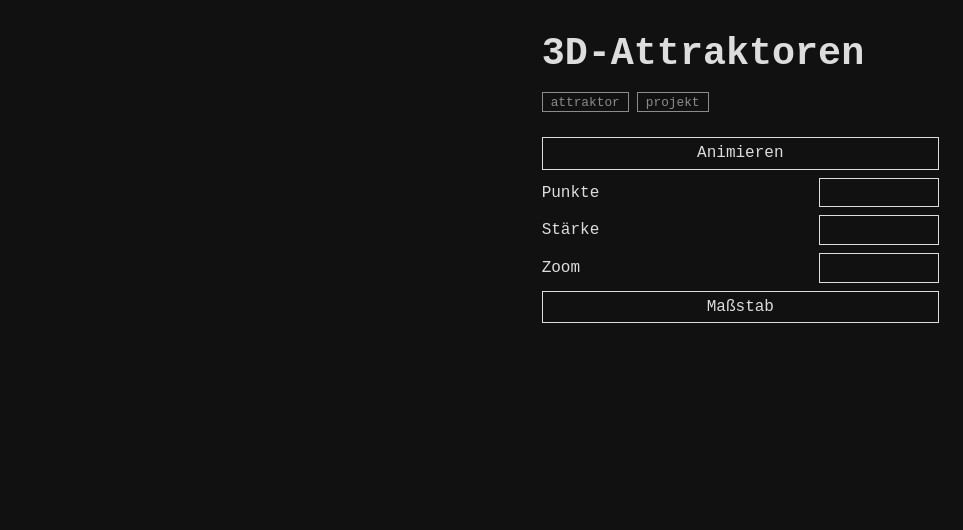
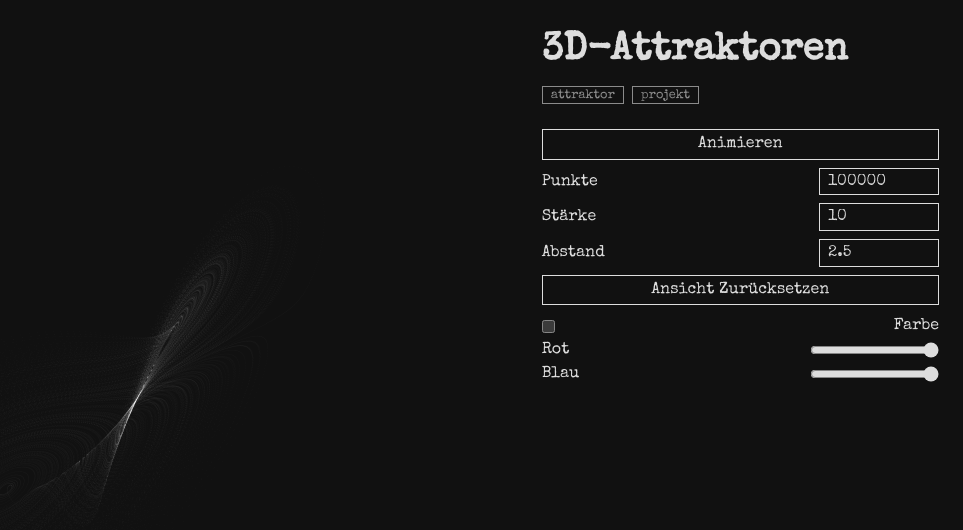
Before and after one commit to Filip0321/3d-attraktor, a plain HTML site: page index.html in a window 1280 px wide. Shown: the whole page, without its empty margins (317-1280 px from the left). Drawn offline with Linux system fonts and the light colour scheme; a web font is replaced by a local one.

Commit message:
jetzt mit shader

```diff
--- /dev/null
+++ b/attraktor.js
@@ -0,0 +1,89 @@
+// Rechnet den 3D-Attraktor aus, das Zeichnen mach ich im Shader
+
+const LIMIT_ABSTAND_PUNKTE = 1000000;
+const EINPENDEL_ZEIT = 5; // Zeiteinheiten, nicht Schritte
+// weil dt sind Zeiteinheiten, manche attraktoren bewegen sich schneller als andere
+// 1 dt ist eine Zeiteinheit, ein großer schritt
+// um sicherzugehen dass der Punkt schon auf der Laufbahn ist wenn man malt
+
+export const LORENZ = {
+  name: "Lorenz",
+  werte: { a: 10, b: 28, c: 8/3},
+  dt: 0.005, // 3D-Attraktoren werden mit Differentialgleichungen berechnet
+  // es wird also nicht direkt der neue Punkt absolut bestimmt, sondern nur
+  // der nächste in bezug zum alten (mal eine differenz, schrittgröße)
+  start: [0.1, 0, 0],
+  schritt(werte, pos, dt) {
+    const dx = werte.a * (pos.y - pos.x);
+    const dy = pos.x * (werte.b - pos.z) - pos.y;
+    const dz = pos.x * pos.y - werte.c * pos.z;
+    pos.x += dx * dt;
+    pos.y += dy * dt;
+    pos.z += dz * dt;
+  },
+};
+
+// schauen ob der Punkt schon zu weit weg ist oder nicht merh endlich
+function punktNichtMehrDa(punkt) {
+  return (
+    !Number.isFinite(punkt.x + punkt.y + punkt.z) ||
+    Math.abs(punkt.x) > LIMIT_ABSTAND_PUNKTE ||
+    Math.abs(punkt.y) > LIMIT_ABSTAND_PUNKTE ||
+    Math.abs(punkt.z) > LIMIT_ABSTAND_PUNKTE
+  );
+}
+
+export function berechnePunkte(typ, werte, anzahl, start = typ.start) {
+  const pos = { x: start[0], y: start[1], z: start[2] };
+  const einpendeln = Math.ceil(EINPENDEL_ZEIT / typ.dt);
+
+  for (let i = 0; i < einpendeln; i++) {
+    typ.schritt(werte, pos, typ.dt);
+  }
+
+  // anzahl * 3 weil jeder Punkt 3 Koordinaten hat (x, y, z)
+  const daten = new Float32Array(anzahl * 3);
+
+  for (let i = 0; i < anzahl; i++) {
+    typ.schritt(werte, pos, typ.dt);
+    if (punktNichtMehrDa(pos)) return null;
+    daten[i * 3] = pos.x;
+    daten[i * 3 + 1] = pos.y;
+    daten[i * 3 + 2] = pos.z;
+  }
+  return daten;
+}
+
+
+// Den fertigen Attraktor vermessen: wo ist seine Mitte und wie groß ist er
+// mit dem Ergebnis rückt der Shader den Attraktor in die Mitte
+// und bringt ihn auf Größe −1 bis 1, damit er sich um sich selbst dreht.
+export function vermesseAttraktor(punkte) {
+  let minX = Infinity, maxX = -Infinity;
+  let minY = Infinity, maxY = -Infinity;
+  let minZ = Infinity, maxZ = -Infinity;
+
+  // jetzt hat jeder punkt eine x, y und z Koordinate nacheinander geschrieben
+  // im Array, also muss += 3
+  for (let i = 0; i < punkte.length; i += 3) {
+    if (punkte[i] < minX) minX = punkte[i];
+    if (punkte[i] > maxX) maxX = punkte[i];
+    if (punkte[i + 1] < minY) minY = punkte[i + 1];
+    if (punkte[i + 1] > maxY) maxY = punkte[i + 1];
+    if (punkte[i + 2] < minZ) minZ = punkte[i + 2];
+    if (punkte[i + 2] > maxZ) maxZ = punkte[i + 2];
+  }
+
+  return {
+    mitteX: (minX + maxX) / 2,
+    mitteY: (minY + maxY) / 2,
+    mitteZ: (minZ + maxZ) / 2,
+    mass: Math.max(
+      maxX - minX,
+      maxY - minY,
+      maxZ - minZ, 1e-9),
+    // nie 0, sonst teilt passenderZoom durch 0
+    // würde ich hier wieder breite, hoehe und tiefe nehmen, dann hätte ich kein uniformen
+    // Attraktor beim Drehen
+  };
+}
--- a/index.html
+++ b/index.html
@@ -27,12 +27,17 @@
 
           <label>Punkte <input type="number" id="punkte" min="1000" max="10000000" step="1000"></label>
           <label>Stärke <input type="number" id="staerke" min="1" max="255" step="1"></label>
-          <label>Zoom <input type="number" id="zoom" min="1" max="100000" step="1"></label>
+          <label>Abstand <input type="number" id="abstand" min="0.2" max="20" step="0.1"></label>
 
-          <button type="button" id="massstabBtn">Maßstab</button>
+          <button type="button" id="ansichtBtn">Ansicht Zurücksetzen</button>
+        </div>
+        <div class="steuerung">
+          <label><input type="checkbox" id="farbigCheck"> Farbe</label>
+          <label>Rot <input type="range" min="0" max="1" step="0.01" value="1" id="red"></label>
+          <label>Blau <input type="range" min="0" max="1" step="0.01" value="1" id="blue"></label>
         </div>
       </div>
     </main>
-    <!-- noch kein Skript: kommt, wenn du den 3D-Attraktor nachbaust (main.js als Modul wie beim 2D) -->
+    <script type="module" src="main.js"></script>
   </body>
 </html>
--- /dev/null
+++ b/main.js
@@ -0,0 +1,260 @@
+// Verbindet die Seite mit Rechnen und Zeichnen.
+
+import { LORENZ, berechnePunkte, vermesseAttraktor } from "./attraktor.js";
+import { erstelleShader } from "./shader.js";
+
+const MAX_PUNKTE = 10000000;
+const MAX_STAERKE = 255;
+const BILDER_PRO_ANIMATION = 300; // in so vielen Bildern entsteht der Attraktor (60 pro Sekunde = 5 s)
+
+const START_ABSTAND = 2.5;
+const BRENNWEITE = 2;
+const MIN_ABSTAND = 0.2;
+const MAX_ABSTAND = 20;
+const EMPFINDLICHKEIT = 0.01;
+const START_WINKEL = 0.6;
+const START_NEIGUNG = 0.35;
+
+let punkte = 100000;
+let staerke = 10;
+
+let abstand = START_ABSTAND;
+
+// immer sinnvolle Hilfsfunktion
+function hole(id) {
+  const element = document.getElementById(id);
+  if (!element) throw new Error(`Im HTML fehlt ein Element mit id="${id}"`);
+  return element;
+}
+
+const canvas = hole("zeichenBild");
+
+const sofortBtn = hole("sofortBtn");
+const ansichtBtn = hole("ansichtBtn");
+
+const staerkeFeld = hole("staerke");
+const punkteFeld = hole("punkte");
+// die beiden Eingabefelder
+
+const abstandFeld = hole("abstand");
+
+const farbigCheck = hole("farbigCheck");
+const redRange = hole("red");
+const blueRange = hole("blue");
+
+// Startwerte aus dem HTML lesen, dann gibt es nur eine Stelle, wo sie stehen
+let farbig = farbigCheck.checked;
+let red = Number(redRange.value);
+let blue = Number(blueRange.value);
+
+const shader = erstelleShader(canvas);
+
+// Der Attraktor ist jetzt in attraktor.js drin
+const typ = LORENZ;
+let werte = { ...typ.werte };
+
+let groesse = null; // Ergebnis von vermesseAttraktor
+
+let winkel = START_WINKEL;
+let neigung = START_NEIGUNG;
+let brennweite = BRENNWEITE;
+
+let sichtbar = punkte; // wie viele Punkte gerade gezeichnet werden
+let animationsId = null; // läuft gerade eine Animation? dann steht hier ihre Nummer
+
+function passeGroesseAn() {
+  // mindestens doppelt so fein rechnen, auch bei normalen Monitoren mit dpr 1
+  const dpr = Math.max(window.devicePixelRatio || 1, 2);
+  canvas.width = Math.round(canvas.clientWidth * dpr);
+  canvas.height = Math.round(canvas.clientHeight * dpr);
+}
+
+// immer sinnvoll beim lesen von Zahlen
+// Hilfsfunktion dass die Eingabe auch eine Zahl im Rahmen ist (und ganz, wenn sollGanz)
+function leseZahl(feld, min, max, bisher, sollGanz = true) {
+  const zahl = Number(feld.value.trim());
+  if (feld.value.trim() === "" || !Number.isFinite(zahl)) {
+    feld.value = bisher;
+    // wenn leer oder nicht Finite dann mach den Wert was er davor war
+    return bisher;
+  }
+  let jetzt = Math.min(Math.max(zahl, min), max);
+  // soll größer min und kleiner max sein
+  if (sollGanz) jetzt = Math.round(jetzt);
+  feld.value = jetzt;
+  return jetzt;
+}
+
+// rechnen nur wenn sich Werte oder Punktzahl ändern
+function rechne() {
+  // berechnen der Punkte in attraktor.js
+  const daten = berechnePunkte(typ, werte, punkte);
+  shader.ladePunkte(daten);
+  groesse = daten ? vermesseAttraktor(daten) : null;
+}
+
+// zeichnen billig, geht bei jeder Drehung
+function zeichne() {
+  if (!groesse) return;
+  shader.zeichne({
+    mitteX: groesse.mitteX,
+    mitteY: groesse.mitteY,
+    mitteZ: groesse.mitteZ,
+    mass: groesse.mass,
+    winkel, neigung, abstand, brennweite, staerke, farbig, red, blue, sichtbar});
+}
+
+function ansichtZurueck() {
+  winkel = START_WINKEL;
+  neigung = START_NEIGUNG;
+  abstand = START_ABSTAND;
+  abstandFeld.value = abstand;
+  zeichne();
+}
+
+// Entstehen lassen: jedes Bild ein paar Punkte mehr zeichnen
+// gerechnet ist schon alles, der Shader zeichnet nur die ersten "sichtbar" Punkte
+
+function stoppeAnimation() {
+  if (animationsId !== null) cancelAnimationFrame(animationsId);
+  animationsId = null;
+  sichtbar = punkte;
+  sofortBtn.textContent = "Animieren";
+}
+
+function animiere() {
+  stoppeAnimation();
+  sichtbar = 0;
+  sofortBtn.textContent = "Stoppen";
+  const proBild = Math.ceil(punkte / BILDER_PRO_ANIMATION);
+
+  function bildSchritt() {
+    sichtbar += proBild;
+    zeichne();
+    if (sichtbar < punkte) {
+      animationsId = requestAnimationFrame(bildSchritt);
+    } else {
+      stoppeAnimation(); // fertig: Knopf zurücksetzen
+    }
+  }
+
+  animationsId = requestAnimationFrame(bildSchritt);
+}
+
+// Felder
+
+punkteFeld.addEventListener("change", () => {
+  punkte = leseZahl(punkteFeld, 1000, MAX_PUNKTE, punkte);
+  stoppeAnimation();
+  rechne();
+  zeichne();
+});
+
+staerkeFeld.addEventListener("change", () => {
+  staerke = leseZahl(staerkeFeld, 1, MAX_STAERKE, staerke);
+  zeichne(); // nur zeichnen, die Punkte bleiben gleich
+});
+
+abstandFeld.addEventListener("change", () => {
+  abstand = leseZahl(abstandFeld, MIN_ABSTAND, MAX_ABSTAND, abstand, false);
+  zeichne(); // nur zeichnen
+});
+
+sofortBtn.addEventListener("click", () => {
+  if (animationsId !== null) {
+    stoppeAnimation();
+    zeichne(); // sofort alles zeigen
+  } else {
+    animiere();
+  }
+});
+
+ansichtBtn.addEventListener("click", ansichtZurueck);
+
+farbigCheck.addEventListener("change", () => {
+  farbig = farbigCheck.checked; // direkt vom Häkchen, dann kann es nie verkehrt herum sein
+  zeichne();
+});
+
+// "input" statt "change": feuert schon beim Ziehen, nicht erst beim Loslassen
+redRange.addEventListener("input", () => {
+  red = Number(redRange.value);
+  zeichne();
+});
+
+blueRange.addEventListener("input", () => {
+  blue = Number(blueRange.value);
+  zeichne();
+});
+
+// Mouse Listener
+// Mausrad: Kamera fährt näher ran oder weiter weg
+
+canvas.addEventListener("wheel", (event) => {
+  event.preventDefault();
+
+  let delta = event.deltaY;
+  if (event.deltaMode === 1) delta *= 16; // manche Mäuse melden Zeilen statt Pixel
+  abstand *= Math.exp(+delta * 0.0015); // +delta weil Mausrad nach vorn bring Kamera näher
+  abstand = Math.min(Math.max(abstand, MIN_ABSTAND), MAX_ABSTAND);
+
+  abstandFeld.value = abstand.toFixed(2);
+  zeichne();
+}, { passive: false });
+
+// Abstand der Maus zur Canvas-Mitte [Canvas-Pixel]
+function mausAbstand(event) {
+  const rect = canvas.getBoundingClientRect();
+  return {
+    dx: event.clientX,
+    dy: event.clientY,
+    // zurück kommt der Punkt relativ zur Canvas-Mitte
+  };
+}
+
+let griff = null; // wo die Maus aufgesetzt hat und wie der Attraktor da stand
+
+canvas.addEventListener("pointerdown", (event) => {
+  canvas.setPointerCapture(event.pointerId);
+  griff = {
+    x: event.clientX,
+    y: event.clientY,
+    winkel,   // Kurzform für winkel: winkel
+    neigung,
+  };
+});
+
+canvas.addEventListener("pointermove", (event) => {
+  if (!griff) return; // Maus nur drüber, nicht gedrückt
+  winkel = griff.winkel + (event.clientX - griff.x) * EMPFINDLICHKEIT;
+  neigung = Math.min(Math.max(griff.neigung + (event.clientY - griff.y) * EMPFINDLICHKEIT, -Math.PI / 2), Math.PI / 2);
+  zeichne();
+});
+
+function lassLos() {
+  griff = null;
+}
+
+canvas.addEventListener("pointerup", lassLos);
+canvas.addEventListener("pointercancel", lassLos);
+
+// Start
+
+punkteFeld.value = punkte;
+staerkeFeld.value = staerke;
+
+rechne(); // die Punkte brauchen keine Canvas-Größe
+
+let ersteGroesse = true;
+
+const beobachter = new ResizeObserver(() => {
+  passeGroesseAn();
+  if (ersteGroesse) {
+    ersteGroesse = false;
+    ansichtZurueck();
+  } else {
+    zeichne();
+  }
+});
+
+beobachter.observe(canvas);
--- /dev/null
+++ b/shader.js
@@ -0,0 +1,194 @@
+const VERTEX_SHADER = /* glsl */ `#version 300 es
+in vec3 punkt; // welcher Punkt wird bearbeitet (3 dimensionen)
+
+uniform vec3 mitte; // mitte des Attraktors (nach vermessen)
+uniform float mass; // größte Ausdehnung des Attraktors (aus vermessen)
+uniform float winkel; // Drehung um senkrechte (um y-Achse -> x und z drehen)
+uniform float neigung; // Drehung um waagerechte (um x-Achse -> y und z drehen)
+uniform float abstand; // wie weit die Kamera weg ist (zoomen = Kamerafahrt)
+uniform float brennweite;
+uniform vec2 aufloesung;
+
+uniform float anzahl;
+out float fortschritt; // ist 0 für den ersten und 1 für den letzten Punkt
+// muss nicht aber will irgendwas rausgeben
+// gerade noch placeholder für coolere effekte
+
+void main() {
+  vec3 p = ((punkt - mitte) / mass * 2.0);
+  // was ist der Abstand des Punktes zur Mitte und
+  // verhältnis des punktes Abstand zur mitte zur länge (größte Ausdehnung) des Attraktors
+  // 0 bis 1: positiver Abstand zur Mitte
+  // 0 bis -1: negativer Abstand zur Mitte
+
+  // Drehen
+  // ------
+  // x' = x * cos(w) - y * sin(w)
+  // y' = x * sin(w) + y * cos(w)
+  //
+  // w ist Winkel und sonst einfach die Formel des Einheitskreises
+
+  // um die y-Achse (winkel)
+  float c = cos(winkel);
+  float s = sin(winkel);
+  float drehenYX = p.x * c - p.z * s;
+  float drehenYZ = p.x * s + p.z * c;
+  p.x = drehenYX;
+  p.z = drehenYZ;
+
+  // um die x-Achse (neigung)
+  c = cos(neigung);
+  s = sin(neigung);
+  float drehenXY = p.y * c - p.z * s;
+  float drehenXZ = p.y * s + p.z * c;
+  p.y = drehenXY;
+  p.z = drehenXZ;
+
+  // Perspektive: die Grafikkarte teilt selbst durch den 4. Wert
+  float tiefe = p.z + abstand;
+  gl_Position = vec4(
+    p.x * brennweite * (aufloesung.y / aufloesung.x),
+    p.y * brennweite,
+    0.0,
+    tiefe
+  );
+  // gl_Position teilt selber durch die letzte Zahl
+  // Perspektive ist wie bei einer Kamera - Kegelförmige Ausdehnung vom Sensor aus
+  // --> je weiter weg oder größer die tiefe, desto näher sind die Punkte zusammen
+  // wie bei der Lochkamera: Bild = Gegenstand · (Loch bis Papier) / (Loch bis Gegenstand)
+  // brennweite = Loch bis Papier, tiefe = Loch bis Punkt
+  gl_PointSize = 1.0;
+
+  fortschritt = float(gl_VertexID) / anzahl;
+}`
+
+const FRAGMENT_SHADER = /* glsl */ `#version 300 es
+precision highp float;
+
+in float fortschritt;
+uniform float farbig; // 1.0 = farbig, 0.0 = grau
+uniform float blue;
+uniform float red;
+
+uniform float staerke; // wie viel Helligkeit ein Punkt hinzufügt, 0 bis 1
+out vec4 farbe;
+
+void main() {
+  vec3 anfang = vec3(0.0, 0.0, blue); // blau
+  vec3 ende = vec3(red, 0.0, 0.0); // rot
+  if (farbig > 0.5) {
+    // fortschritt entscheidet die Farbe (früher Punkt blau, später rot),
+    // staerke wie hell sie ist
+    farbe = vec4(mix(anfang, ende, fortschritt) * staerke, 1.0);
+  } else {
+    // wendet auf die ersten 3 werte die Helligkeit an
+    farbe = vec4(vec3(staerke), 1.0);
+  }
+}`;
+
+/*
+  Punktliste
+      │
+      ▼
+Vertex-Shader      einmal pro Punkt: Wo liegt er auf dem Bildschirm?
+      │
+      ▼
+Rasterisierung     die Grafikkarte macht aus jedem Punkt Pixel
+      │
+      ▼
+Fragment-Shader    einmal pro Pixel: Welche Farbe hat er?
+      │
+      ▼
+    Bild
+*/
+
+function baueShader(gl, typ, quelltext) {
+  const shader = gl.createShader(typ);
+  // erstellt erstmal einen shader, also VERTEX_SHADER oder FRAGMENT_SHADER
+  // an die wird dann der Text von meinen übergeben (quelltext)
+  gl.shaderSource(shader, quelltext);
+  gl.compileShader(shader);
+  if (!gl.getShaderParameter(shader, gl.COMPILE_STATUS)) {
+    throw new Error(gl.getShaderInfoLog(shader));
+  }
+  return shader;
+}
+
+function baueProgramm(gl) {
+  const programm = gl.createProgram();
+  // gl.VERTEX_SHADER ist nur die Art (eine Nummer von WebGL),
+  // VERTEX_SHADER (ohne gl.) ist mein Quelltext von oben
+  gl.attachShader(programm, baueShader(gl, gl.VERTEX_SHADER, VERTEX_SHADER));
+  gl.attachShader(programm, baueShader(gl, gl.FRAGMENT_SHADER, FRAGMENT_SHADER));
+  gl.linkProgram(programm);
+  if (!gl.getProgramParameter(programm, gl.LINK_STATUS)) {
+    throw new Error(gl.getProgramInfoLog(programm));
+  }
+  return programm;
+}
+
+export function erstelleShader(canvas) {
+  // preserveDrawingBuffer: das Bild bleibt nach dem Zeichnen stehen,
+  // sonst können "Bild speichern", Video-Export und die Effekt-Schicht
+  // es später nicht mehr auslesen (sie sehen dann nur Schwarz)
+  const gl = canvas.getContext("webgl2", { preserveDrawingBuffer: true });
+  if (!gl) throw new Error("Dein Browser unterstützt kein WebGL2.");
+
+  const programm = baueProgramm(gl);
+  const puffer = gl.createBuffer();
+  const ort = gl.getAttribLocation(programm, "punkt");
+  let anzahl = 0;
+
+  // Orte der Uniforms einmal nachschlagen, nicht bei jedem Bild
+  const uniform = {};
+  for (const name of ["mitte", "mass", "winkel", "neigung", "abstand", "brennweite", "aufloesung", "anzahl", "farbig", "red", "blue", "staerke"]) {
+    uniform[name] = gl.getUniformLocation(programm, name);
+  }
+
+  // Punkte einmal zur Grafikkarte schicken
+  function ladePunkte(daten) {
+    // durch 3 teilen, damit man weiß wieviele einzelne Punkte (alle x, y und z)
+    anzahl = daten ? daten.length / 3 : 0;
+    if (!daten) return;
+    gl.bindBuffer(gl.ARRAY_BUFFER, puffer);
+    gl.bufferData(gl.ARRAY_BUFFER, daten, gl.STATIC_DRAW);
+  }
+
+  // Ein Bild zeichnen, so oft man will, ohne neu zu rechnen
+  // sichtbar: wie viele Punkte gezeichnet werden (zum Entstehen lassen), ohne Angabe alle
+  function zeichne({ mitteX, mitteY, mitteZ, mass, winkel, neigung, abstand, brennweite, staerke, farbig, red, blue, sichtbar = anzahl }) {
+    gl.viewport(0, 0, canvas.width, canvas.height);
+    gl.clearColor(17 / 255, 17 / 255, 17 / 255, 1); // das Grau der Seite (#111111)
+    gl.clear(gl.COLOR_BUFFER_BIT);
+    if (anzahl === 0) return;
+
+    gl.useProgram(programm);
+    // einfach wieviele uniform floats 1f, 2f oder 3f und ihren Namen die Werte geben
+    // dadurch können die daten aus der javascript datei weitergegeben werden
+    gl.uniform3f(uniform.mitte, mitteX, mitteY, mitteZ);
+    gl.uniform1f(uniform.mass, mass);
+    gl.uniform1f(uniform.winkel, winkel);
+    gl.uniform1f(uniform.neigung, neigung);
+    gl.uniform1f(uniform.abstand, abstand);
+    gl.uniform1f(uniform.brennweite, brennweite);
+    gl.uniform2f(uniform.aufloesung, canvas.width, canvas.height);
+    gl.uniform1f(uniform.anzahl, anzahl); // alle Punkte, damit die Farben beim Entstehen nicht wandern
+    gl.uniform1f(uniform.staerke, staerke / 255);
+    gl.uniform1f(uniform.farbig, farbig ? 1 : 0);
+    gl.uniform1f(uniform.red, red);
+    gl.uniform1f(uniform.blue, blue);
+
+    // Helligkeit addieren statt übermalen
+    gl.enable(gl.BLEND);
+    gl.blendFunc(gl.ONE, gl.ONE);
+
+    // Wie die Liste zu lesen ist: je 3 Kommazahlen pro Punkt
+    gl.bindBuffer(gl.ARRAY_BUFFER, puffer);
+    gl.enableVertexAttribArray(ort);
+    gl.vertexAttribPointer(ort, 3, gl.FLOAT, false, 0, 0);
+
+    gl.drawArrays(gl.POINTS, 0, Math.min(sichtbar, anzahl));
+  }
+
+  return { ladePunkte, zeichne };
+}
```
Also changed, not shown: fonts/SpecialElite-Regular.ttf (added).
